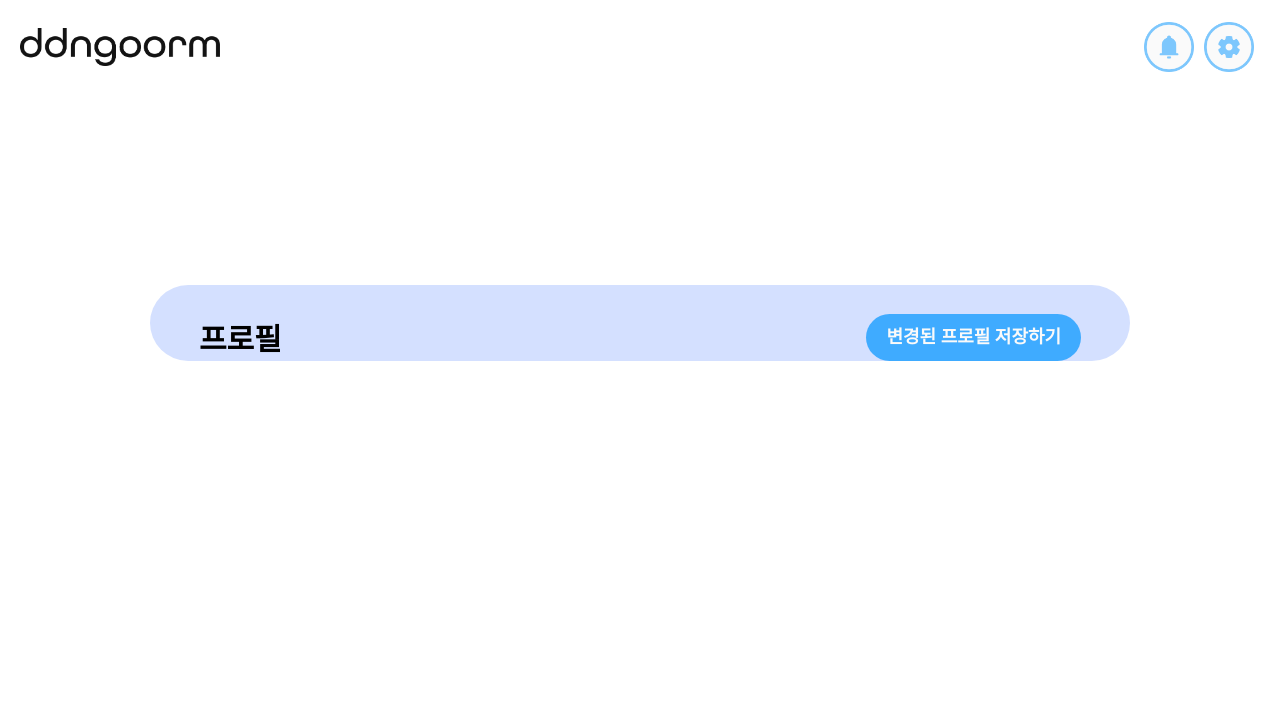
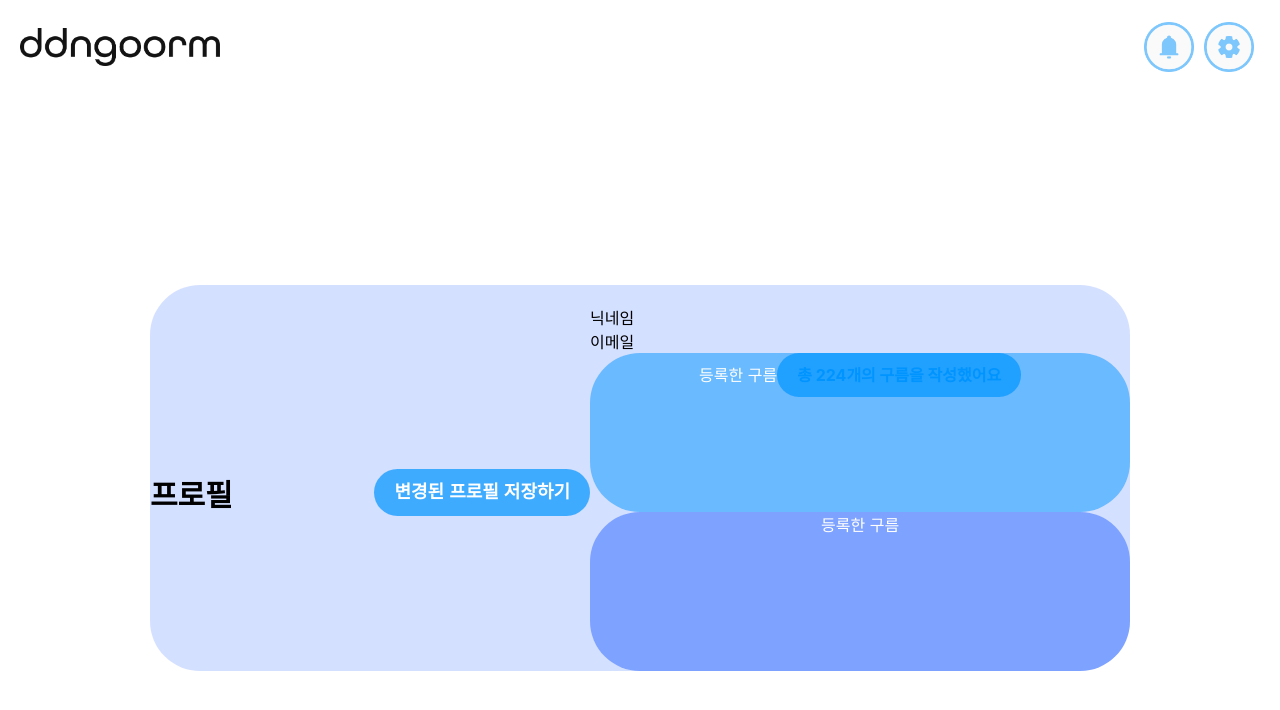
Before and after one commit to goormthon-Univ/TEAM_4, a React (Create React App) app in the folder float-cloud/: page /SettingMain in a window 1280 px wide. Shown: the top 710 px of the page. Built offline with nearby package versions, Linux system fonts and the light colour scheme.

Commit message:
setting main 구조

```diff
--- a/float-cloud/src/pages/Setting/SettingMain.jsx
+++ b/float-cloud/src/pages/Setting/SettingMain.jsx
@@ -36,15 +36,13 @@ font-size: 1.875rem;
   align-items: center;
 `;
 
-const StyledButton = styled.button`
-  color: var(--White, #FAFAFA);
-  font-family: SUIT;
-  font-size: 1.125rem;
-  font-style: normal;
+const OvalButton = styled.button`
+  color: ${(props) => props.color};
+  font-size:  ${(props) => props.fontSize};
+  background:   ${(props) => props.backgroundColor};
   font-weight: 700;
   line-height: 150%;
   border-radius: 3.125rem;
-  background: var(--Skyblue-70, rgba(0, 148, 255, 0.70));
   border: none;
   display: inline-flex;
   padding: 0.625rem 1.25rem;
@@ -53,10 +51,29 @@ const StyledButton = styled.button`
   gap: 0.625rem;
 `;
 
-const userState = styled.div`
-  width: 100%;
-  height: 1024px;
-  position: fixed;
+const OvalTag = styled.div`
+  color: ${(props) => props.color};
+  font-size:  ${(props) => props.fontSize};
+  background:   ${(props) => props.backgroundColor};
+  font-weight: 700;
+  line-height: 150%;
+  border-radius: 3.125rem;
+  border: none;
+  display: inline-flex;
+  padding: 0.625rem 1.25rem;
+  justify-content: center;
+  align-items: center;
+  gap: 0.625rem;
+`;
+
+const UserHistory = styled.div`
+  background:   ${(props) => props.backgroundColor};
+  color: white;
+  item-align: center;
+  text-align: center;
+  width: 33.75rem;
+  height: 9.9375rem;
+  border-radius: 3.125rem;
 `;
 
 
@@ -105,17 +122,41 @@ const SettingMain = () => {
         </HeaderBtn>
       </Header>
       <BackgroundContainer>
-        <div style={{ display: 'flex', justifyContent: 'space-between', width: '90%', marginTop: '1.81rem' }}>
+        {/* 상단 프로필 제목과 버튼 */}
+        <div name=""style={{ display: 'flex', justifyContent: 'space-between', width: '90%', marginTop: '1.81rem' }}>
           <SectionTitle>프로필</SectionTitle>
-          <StyledButton>변경된 프로필 저장하기</StyledButton>
+          {/* 변경하기/변경된 프로필 저장하기 */}
+          <OvalButton fontSize="1.125rem" color="white" backgroundColor="rgba(0, 148, 255, 0.70)">변경된 프로필 저장하기</OvalButton>
         </div>
-        <userState>
 
+        <div name="userState">
+          <div name="profileInfo">
+            <img name="profileImg" />
+            <div name="userProfile">
+              <div> 닉네임 </div>
+              <div> 이메일 </div>
+            </div>
+          </div>
 
+          <div>
+            <UserHistory backgroundColor="rgba(0, 148, 255, 0.50)">등록한 구름<OvalTag fontSize="1rem" color="rgb(0, 148, 255)" backgroundColor="rgba(0, 148, 255, 0.70)">총 224개의 구름을 작성했어요</OvalTag></UserHistory>
+            <UserHistory backgroundColor="rgba(40, 100, 255, 0.50)">등록한 구름</UserHistory>
+            <div name="floatedGroomHistory"></div>
+            <div name="joinedTeamHistory"></div>
+          </div>
+        </div>
 
-        </userState>
+        <div name="teamManage">
+          <div name="activeTeam">
+            <div name="teamCard">
+            </div>
+          </div>
+          <div name="endedTeam"></div>
+        </div>
 
       </BackgroundContainer>
+
+      <footer></footer>>
     </Container>
   );
 };
```
Also changed, not shown: 1 other file (tests, documents, lock files or other folders).
